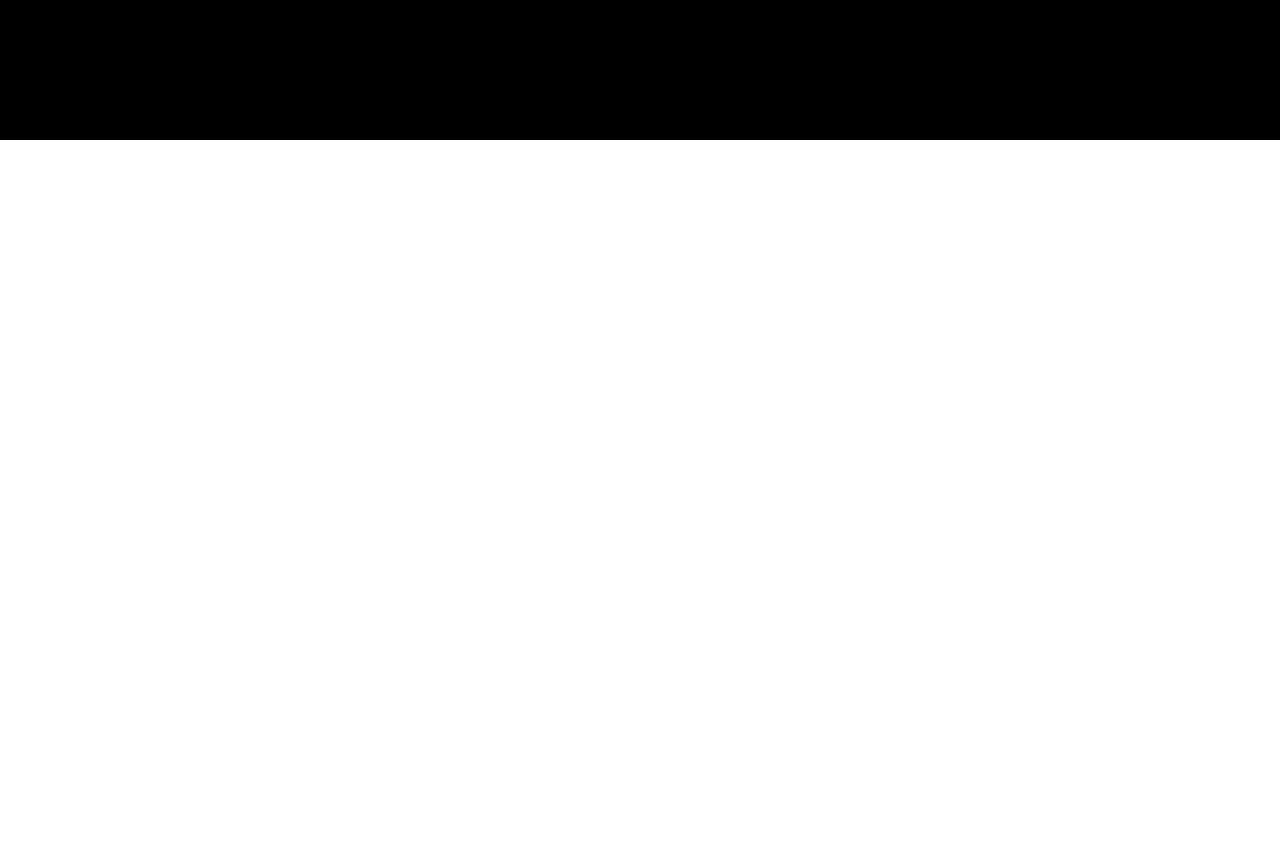
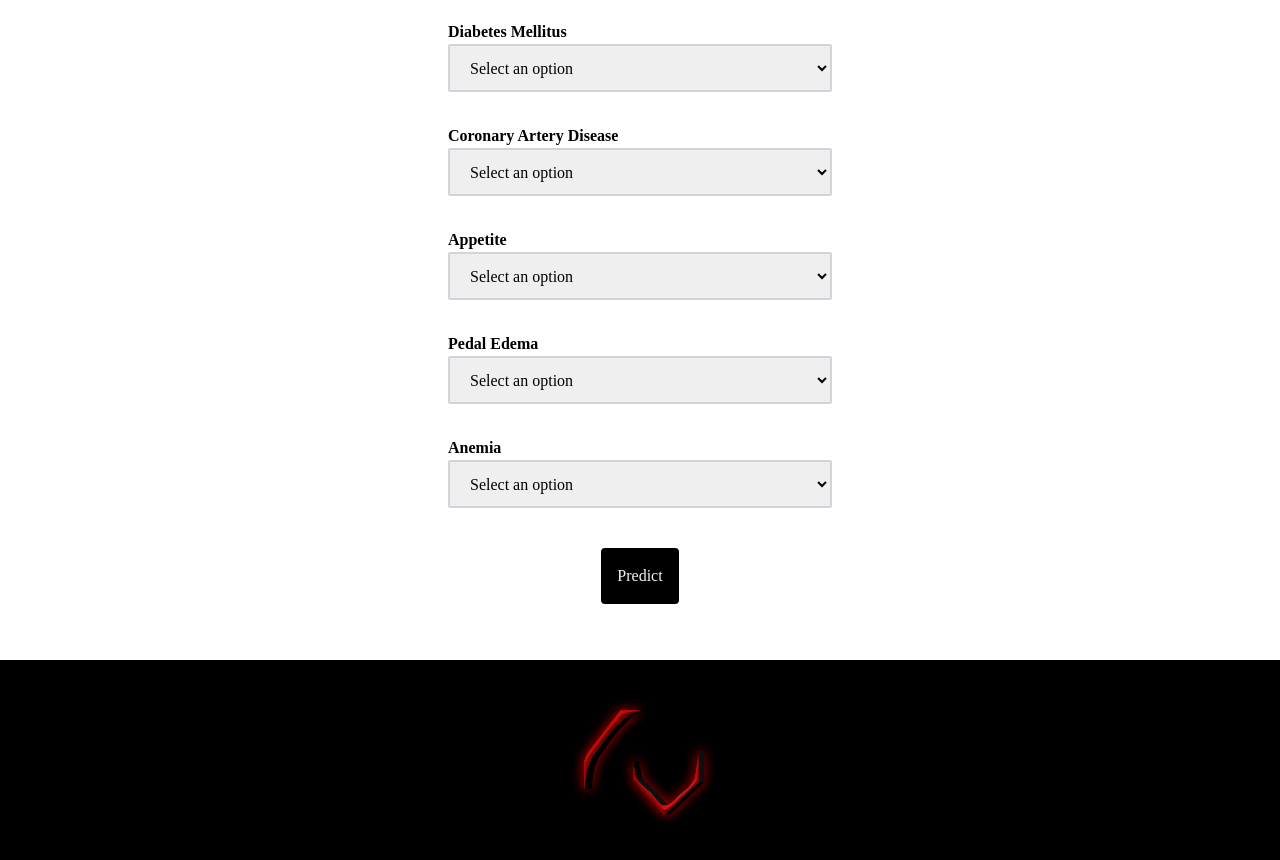
Before and after one commit to vimalds15/sympto-tracker, a React (Vite) app: page /detail/3 in a window 1280 px wide. Shown: the part 1860-2720 px from the top of the page. Before the commit the page ends 2000 px from the top, so only its background shows below. Built offline with nearby package versions, Linux system fonts and the light colour scheme.

Commit message:
refactored pages and routes

```diff
--- a/src/components/ChronicKidneyDisease.jsx
+++ b/src/components/ChronicKidneyDisease.jsx
@@ -42,6 +42,7 @@ const ChronicKidneyDiease = () => {
 
   return (
     <div className='w-full items-center justify-center'>
+
         <form onSubmit={handleSubmit}>
             <div className='flex items-center justify-center  flex-col mt-10 py-4'>
                 <label htmlFor='age' className='font-semibold w-[90%] max-w-sm'>Age</label>
--- a/src/components/Footer.jsx
+++ b/src/components/Footer.jsx
@@ -1,9 +1,10 @@
 import React from 'react'
+import Logo from "../assets/logo-vim.png"
 
 const Footer = () => {
   return (
-    <div className='flex bg-black w-full h-52'>
-        <p>Footer</p>
+    <div className='flex bg-black w-full h-52 justify-center'>
+        <img src={Logo} />
     </div>
   )
 }
--- /dev/null
+++ b/src/pages/ChronicKidneyDiseasePage.jsx
@@ -0,0 +1,12 @@
+import React from 'react'
+import ChronicKidneyDiease from '../components/ChronicKidneyDisease'
+
+const ChronicKidneyDiseasePage = () => {
+  return (
+    <div className='flex items-center justify-center'>
+        <ChronicKidneyDiease />
+    </div>
+  )
+}
+
+export default ChronicKidneyDiseasePage
--- /dev/null
+++ b/src/pages/CoronaryHeartDiseasePage.jsx
@@ -0,0 +1,12 @@
+import React from 'react'
+import CoronaryHeartDisease from '../components/CoronaryHeartDisease.Form'
+
+const CoronaryHeartDiseasePage = () => {
+  return (
+    <div className='flex items-center justify-center'>
+        <CoronaryHeartDisease />
+    </div>
+  )
+}
+
+export default CoronaryHeartDiseasePage
--- /dev/null
+++ b/src/pages/DiabetesMellitusPage.jsx
@@ -0,0 +1,12 @@
+import React from 'react'
+import DiabetesMellitus from '../components/DiabetesMellitus.Form'
+
+const DiabetesMellitusPage = () => {
+  return (
+    <div className='flex items-center justify-center'>
+        <DiabetesMellitus />
+    </div>
+  )
+}
+
+export default DiabetesMellitusPage
--- a/src/screens/DetailScreen.jsx
+++ b/src/pages/MesotheliomaPage.jsx
@@ -1,7 +1,7 @@
 import React from 'react'
 import Mesothelioma from '../components/Mesothelioma.Form'
 
-const DetailScreen = () => {
+const MesotheliomaPage = () => {
 
   return (
     <div className='flex items-center justify-center'>
@@ -10,4 +10,4 @@ const DetailScreen = () => {
   )
 }
 
-export default DetailScreen
+export default MesotheliomaPage
--- /dev/null
+++ b/src/pages/index.js
@@ -0,0 +1,7 @@
+import HomePage from "./HomePage"
+import MesotheliomaPage from "./MesotheliomaPage";
+import ChronicKidneyDiseasePage from "./ChronicKidneyDiseasePage";
+import CoronaryHeartDiseasePage from "./CoronaryHeartDiseasePage";
+import DiabetesMellitusPage from "./DiabetesMellitusPage";
+
+export {HomePage,MesotheliomaPage,ChronicKidneyDiseasePage,DiabetesMellitusPage,CoronaryHeartDiseasePage};
--- a/src/screens/index.js
+++ /dev/null
@@ -1,4 +0,0 @@
-import HomeScreen from "./HomeScreen"
-import DetailScreen from "./DetailScreen";
-
-export {HomeScreen,DetailScreen};
```
Also changed, not shown: src/routes/routes.jsx (+17 -5 lines), src/pages/HomePage.jsx (renamed from src/screens/HomeScreen.jsx).
